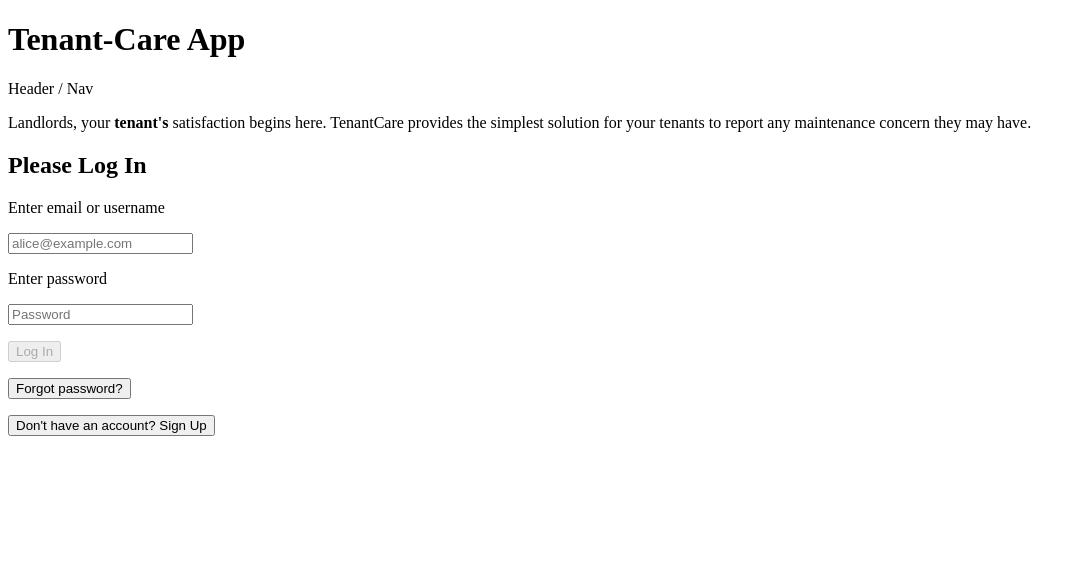
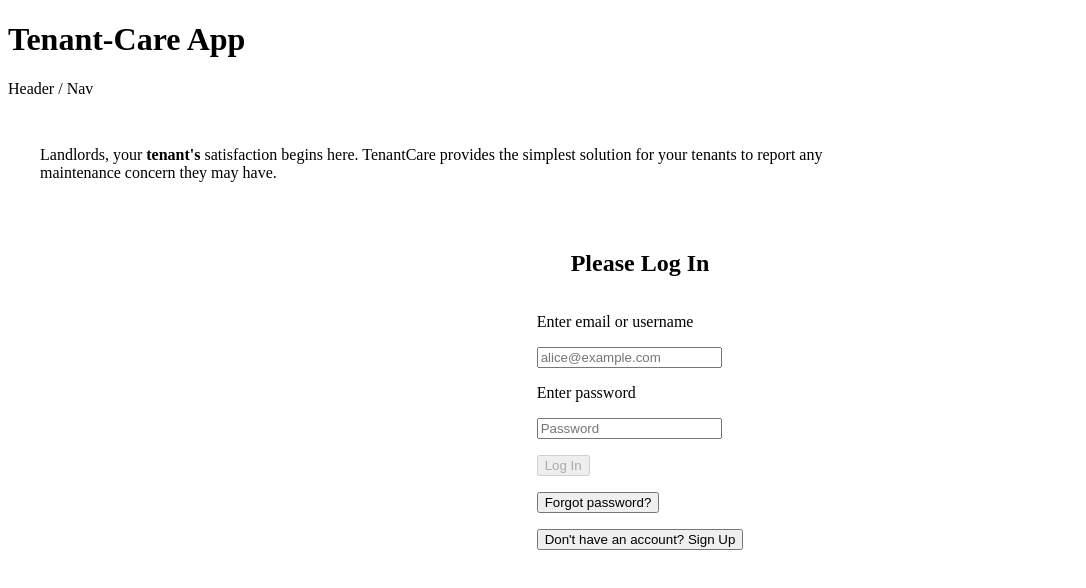
Before and after one commit to gckey/tenant-care, a React (Vite) app in the folder frontend/: page / in a window 1280 px wide. Shown: the top 588 px of the page, without its empty margins (0-1086 px from the left). Built offline with nearby package versions, Linux system fonts and the light colour scheme.

Commit message:
Fixing git history

```diff
--- a/frontend/src/App.css
+++ b/frontend/src/App.css
@@ -0,0 +1,23 @@
+/* LoginPage css= login-wrapper */
+.login-wrapper {
+  display: flex;
+  flex-direction: column;
+  align-items: center;
+}
+
+.content-container {
+  background-color: white;
+  border-radius: 8px;
+  min-width: 300px;
+  max-width: 800px;
+  padding: 32px;
+}
+
+
+
+
+.container {
+  max-width: 800px;
+  margin: 0 auto;
+  padding: 20px;
+}
```
Also changed, not shown: frontend/frontend/src/App.jsx (deleted, +0 -16 lines), frontend/src/components/MaintenanceRequest.jsx (added, +16 -0 lines), frontend/src/components/Header.jsx (line endings or trailing spaces), frontend/src/components/HomePage.jsx (line endings or trailing spaces), frontend/src/components/LogInPage.jsx (line endings or trailing spaces), 1 other file (tests, documents, lock files or other folders).
